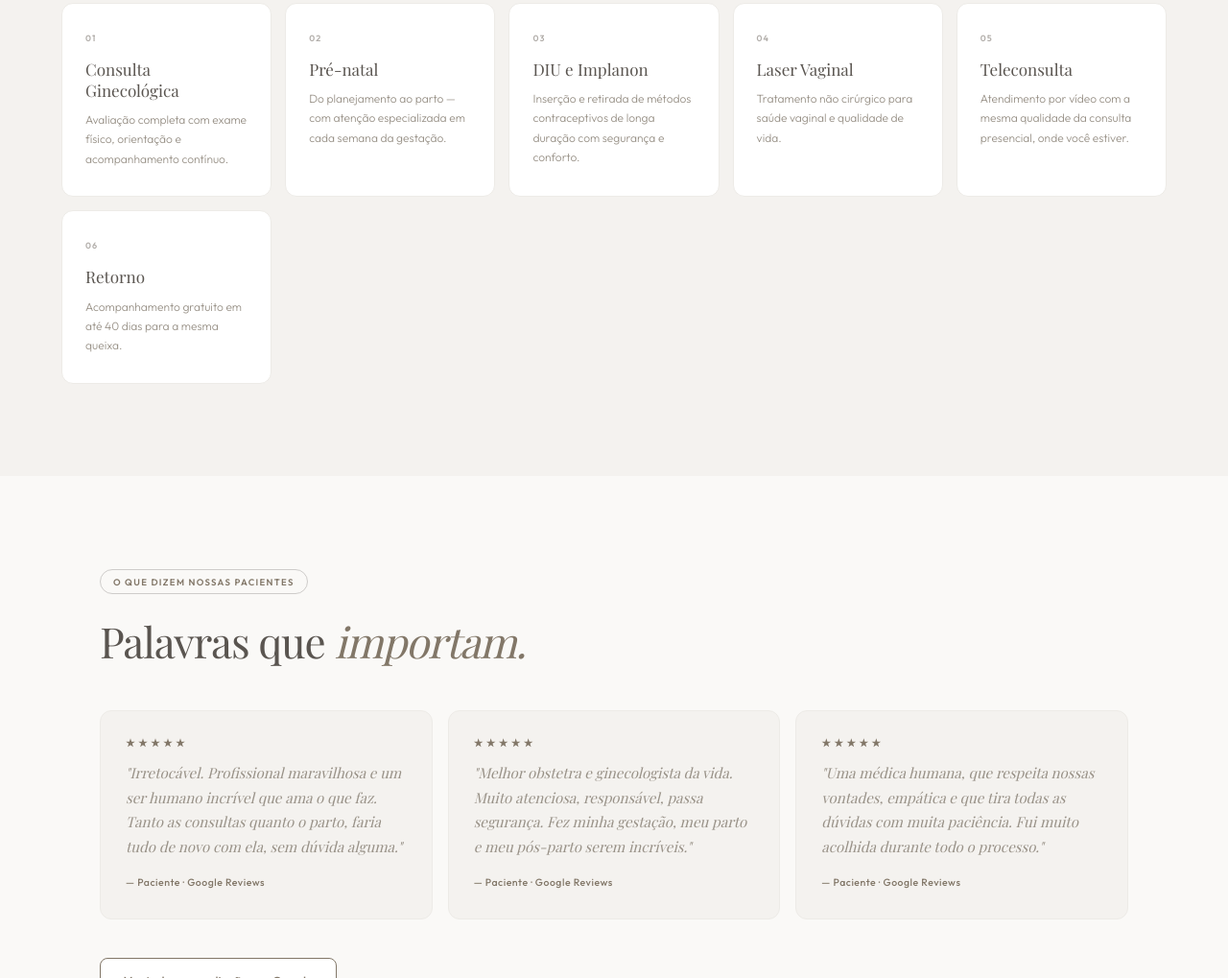
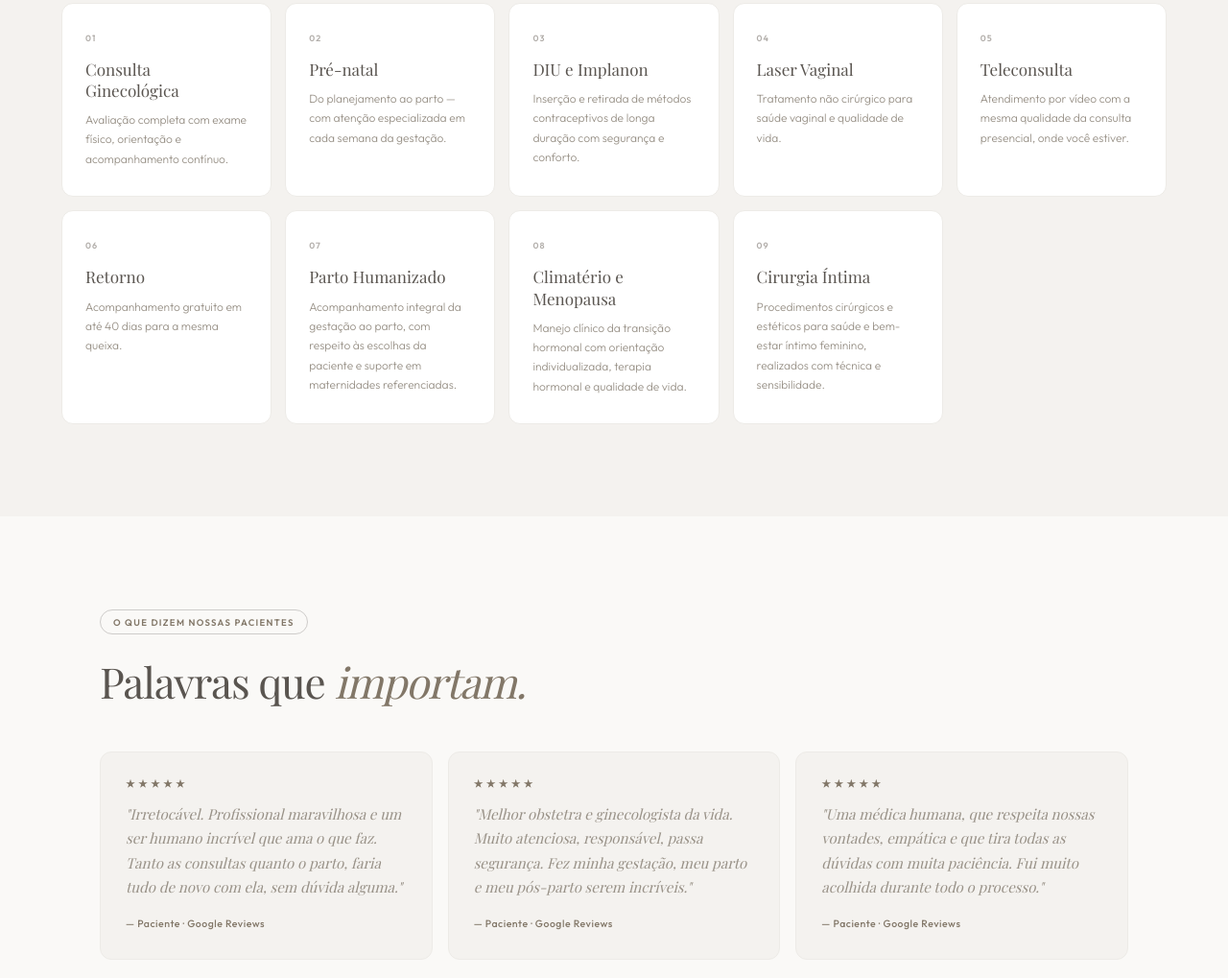
Before and after one commit to aninhagh/anacolacique-site, a website: page index.html in a window 1280 px wide. Shown: the part 2669-3688 px from the top of the page at 96% size. Drawn offline with nearby package versions, Linux system fonts and the light colour scheme; no server answers; a web font is replaced by a local one.

Commit message:
feat: adiciona serviços parto humanizado, climatério e cirurgia íntima

```diff
--- a/index.html
+++ b/index.html
@@ -390,6 +390,21 @@ footer{background:var(--c5);padding:64px 64px 32px}
         <div class="card-svc"><span class="svc-num">04</span><p class="svc-title">Laser Vaginal</p><p class="svc-body">Tratamento não cirúrgico para saúde vaginal e qualidade de vida.</p></div>
         <div class="card-svc"><span class="svc-num">05</span><p class="svc-title">Teleconsulta</p><p class="svc-body">Atendimento por vídeo com a mesma qualidade da consulta presencial, onde você estiver.</p></div>
         <div class="card-svc"><span class="svc-num">06</span><p class="svc-title">Retorno</p><p class="svc-body">Acompanhamento gratuito em até 40 dias para a mesma queixa.</p></div>
+        <div class="card-svc">
+          <span class="svc-num">07</span>
+          <div class="svc-title">Parto Humanizado</div>
+          <div class="svc-body">Acompanhamento integral da gestação ao parto, com respeito às escolhas da paciente e suporte em maternidades referenciadas.</div>
+        </div>
+        <div class="card-svc">
+          <span class="svc-num">08</span>
+          <div class="svc-title">Climatério e Menopausa</div>
+          <div class="svc-body">Manejo clínico da transição hormonal com orientação individualizada, terapia hormonal e qualidade de vida.</div>
+        </div>
+        <div class="card-svc">
+          <span class="svc-num">09</span>
+          <div class="svc-title">Cirurgia Íntima</div>
+          <div class="svc-body">Procedimentos cirúrgicos e estéticos para saúde e bem-estar íntimo feminino, realizados com técnica e sensibilidade.</div>
+        </div>
       </div>
     </div>
   </div>
```
